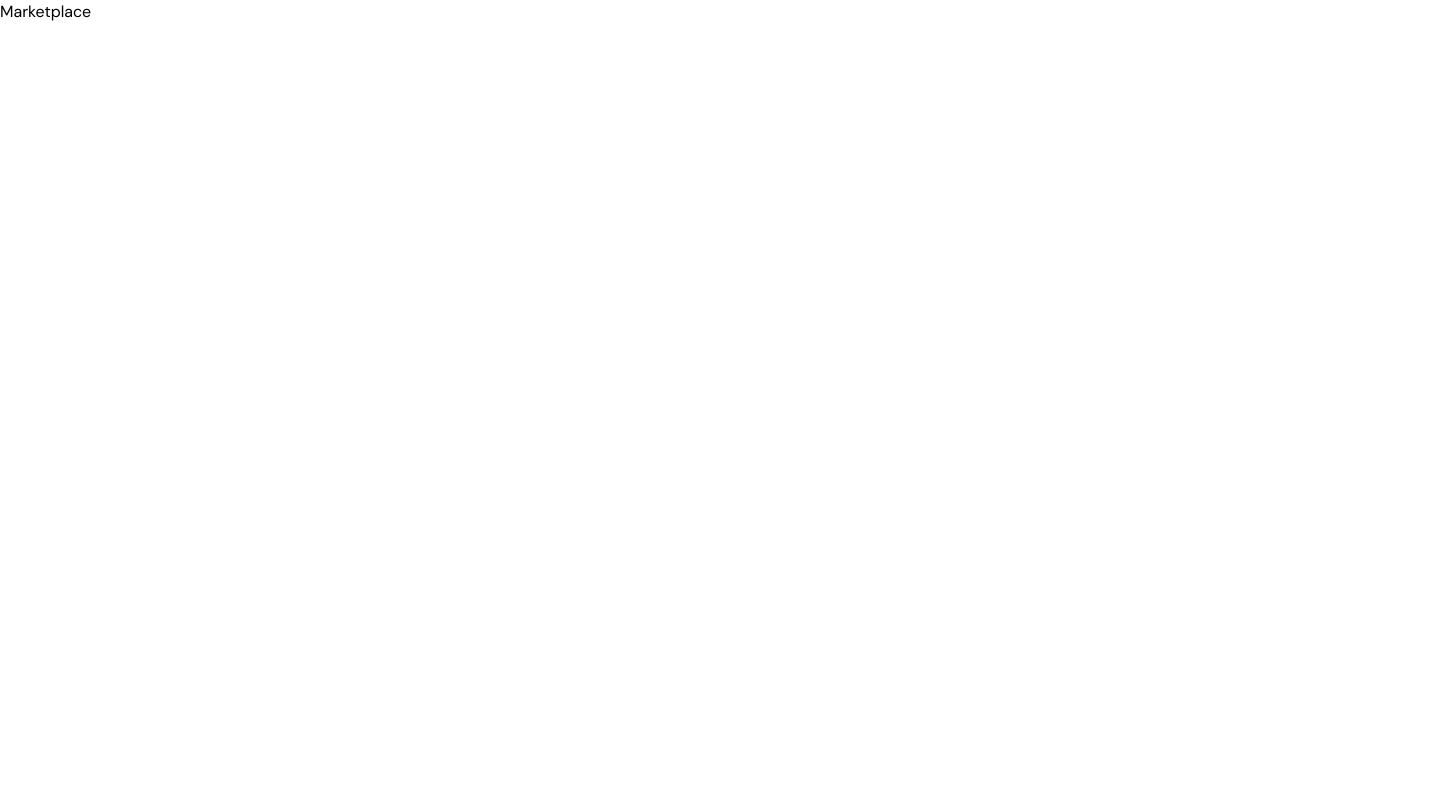
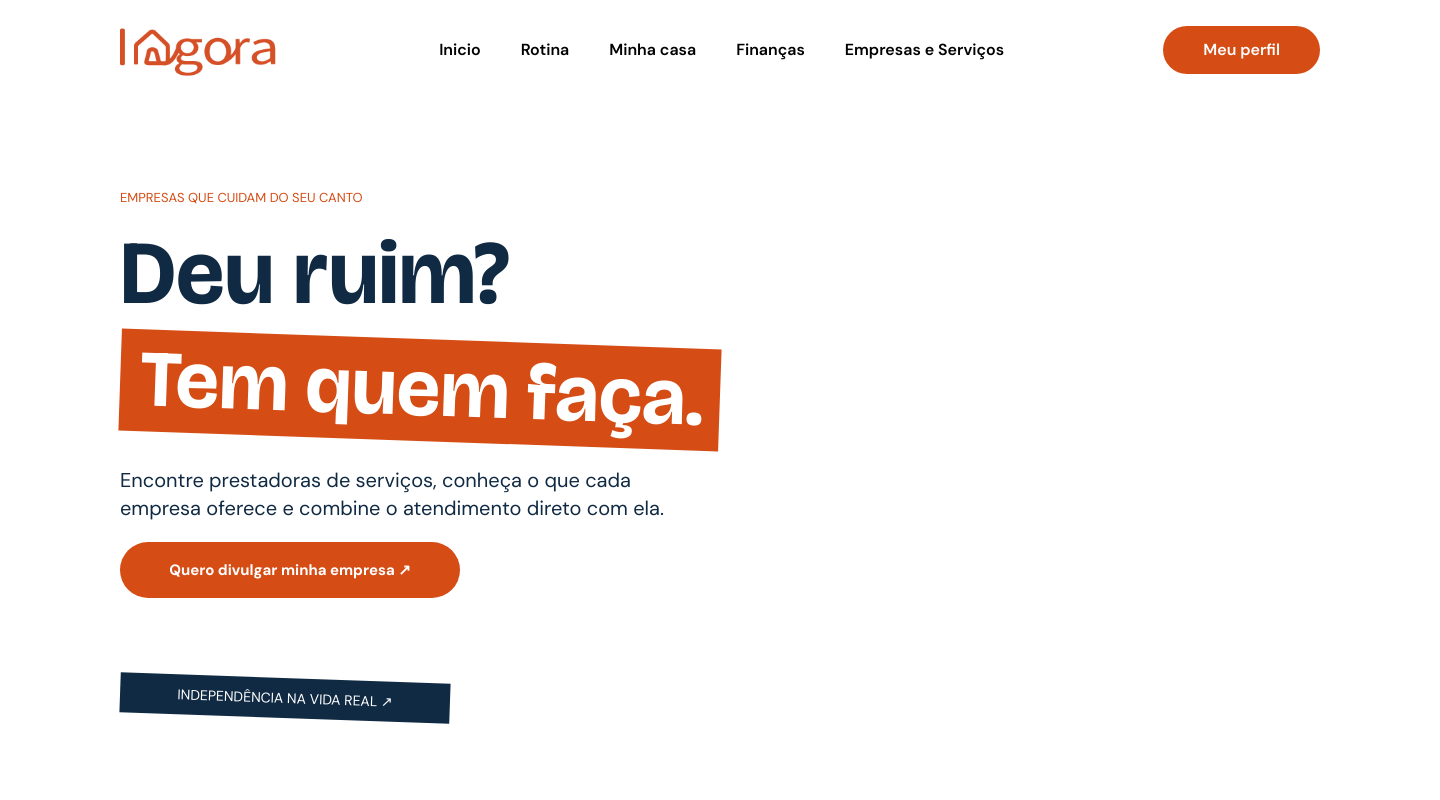
Before and after one commit to IAgoraApp/frontend, a React (Vite) app: page /marketplace in a window 1280 px wide. Shown: the top 800 px of the page, 1440 px wide, since content can reach past the window. Built offline with nearby package versions, Linux system fonts and the light colour scheme.

Commit message:
:sparkles: (Section1) Fiz a primeira parte da section 1

```diff
--- a/src/containers/marketplace.jsx
+++ b/src/containers/marketplace.jsx
@@ -1,7 +1,48 @@
-function Marketplace (){
+import Header from '../components/Header'
+import Footer from '../components/Footer'
+import Styles from '../styles/marketplace.module.css'
+function Marketplace() {
+
     return (
         <main>
-            <h1>Marketplace</h1>
+            <Header />
+            <section className={Styles.apresentacao}>
+                <div className={Styles.div1}>
+                    <div className={Styles.apresentacao_texto1}>
+                        <h3 className={Styles.h3}>EMPRESAS QUE CUIDAM DO SEU CANTO</h3>
+                    </div>
+                    <div className={Styles.apresentacao_texto2}>
+                        <h2 className={Styles.h2_deuruim}>
+                            Deu ruim?
+                        </h2>
+                    </div>
+                    <div className={Styles.apresentacao_texto3}>
+                        <h2 className={Styles.h2}>
+                            Tem quem faça.
+                        </h2>
+                    </div>
+                    <div className={Styles.apresentacao_texto4}>
+                        <p className={Styles.p1}>
+                           Encontre prestadoras de serviços, conheça o que cada empresa oferece e combine o atendimento direto com ela.
+                        </p>
+                    </div>
+
+                    <div className={Styles.apresentacao_texto5}>
+                        <a href="#"> Quero divulgar minha empresa ↗ </a>
+                    </div>
+                    <div className={Styles.apresentacao_texto6}>
+                        <a href="#"> INDEPENDÊNCIA NA VIDA REAL ↗ </a>
+                    </div>
+
+                </div>
+
+
+                <div className={Styles.div2}>
+
+                </div>
+
+            </section>
+            <Footer />
         </main>
     )
 }
--- /dev/null
+++ b/src/styles/marketplace.module.css
@@ -0,0 +1,135 @@
+* {
+    box-sizing: border-box;
+}
+
+
+main {
+    width: 1440px;
+    height: 2321px;
+    background: var(--color-white, #FFF);
+}
+
+.apresentacao {
+    width: 1200px;
+    height: 670px;
+    background: var(--color-white, #FFF);
+    margin-left: 120px;
+    display: flex;
+    flex-direction: row;
+    align-items: center;
+}
+
+.apresentacao_texto1 {
+    display: flex;
+    width: 740px;
+    flex-direction: column;
+    align-items: flex-start;
+    gap: 20px;
+}
+
+.h3 {
+    width: 700px;
+    color: var(--color-orange, #D54C15);
+    font-family: "DM Sans";
+    font-size: 13px;
+    font-weight: 400;
+    line-height: 18px;
+    /* 138.462% */
+    margin-top: 38px;
+}
+
+.apresentacao_texto2 {
+    width: 740px;
+    color: var(--color-navy, #102A43);
+    font-family: "Bricolage Grotesque";
+    font-size: 90px;
+    font-style: normal;
+    font-weight: 800;
+    line-height: 92px;
+    margin-top: 20px;
+    /* 102.222% */
+}
+
+.apresentacao_texto3 {
+    display: flex;
+    width: 600px;
+    transform: rotate(2deg);
+    padding: 6px 20px 8px 20px;
+    align-items: flex-start;
+    background: var(--color-orange, #D54C15);
+    margin-top: 20px;
+}
+
+.h2 {
+    width: 600px;
+    flex-shrink: 0;
+    color: var(--color-white, #FFF);
+    font-family: "Bricolage Grotesque";
+    font-size: 80px;
+    font-style: normal;
+    font-weight: 800;
+    line-height: 88px;
+    /* 102.326% */
+}
+
+.apresentacao_texto4 {
+    width: 570px;
+    color: var(--color-navy, #102A43);
+    font-family: "DM Sans";
+    font-size: 20px;
+    font-style: normal;
+    font-weight: 400;
+    line-height: 28px;
+    /* 140% */
+    margin-top: 25px;
+}
+
+.apresentacao_texto5 {
+    display: flex;
+    width: 340px;
+    height: 56px;
+    justify-content: center;
+    align-items: center;
+    border-radius: 28px;
+    background: var(--color-action, #D54C15);
+    margin-top: 20px;
+    flex-shrink: 0;
+    color: var(--color-white, #FFF);
+    text-align: center;
+    font-family: "DM Sans";
+    font-size: 15px;
+    font-style: normal;
+    font-weight: 700;
+    line-height: 22px;
+    /* 146.667% */
+
+}
+
+.apresentacao_texto5:hover {
+    background: #e76b3a;
+}
+
+.apresentacao_texto6 {
+    display: flex;
+    width: 330px;
+    height: 40px;
+    transform: rotate(2deg);
+    padding: 10px 16px;
+    justify-content: center;
+    align-items: center;
+    background: var(--color-navy, #102A43);
+    color: var(--color-white, #FFF);
+    text-align: center;
+    font-family: "DM Sans";
+    font-size: 14px;
+    font-style: normal;
+    font-weight: 400;
+    line-height: 20px;
+    /* 142.857% */
+    margin-top: 80px;
+
+}
+
+.apresentacao_texto6:hover {
+    background: #223b65;
+}
```
